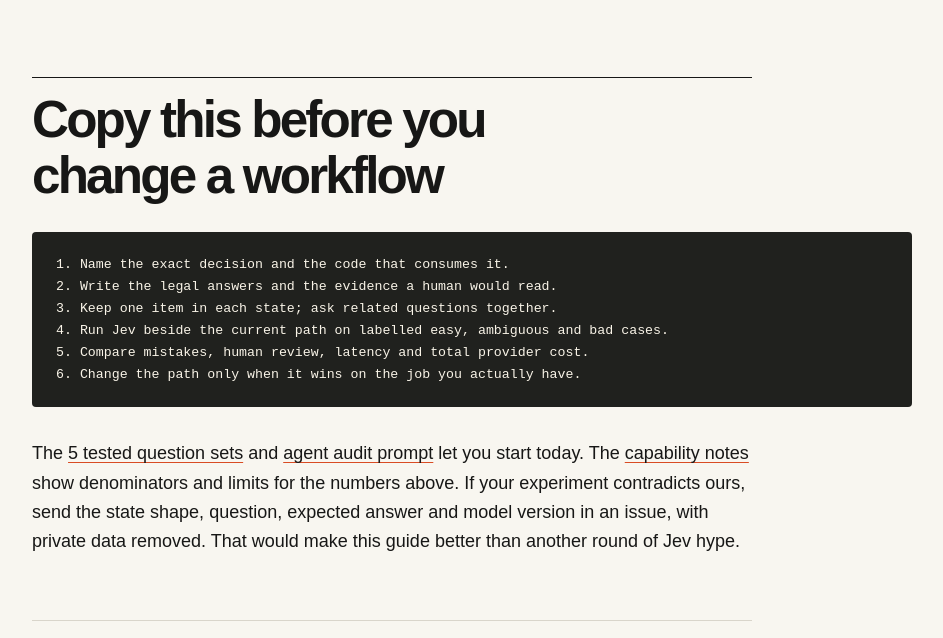
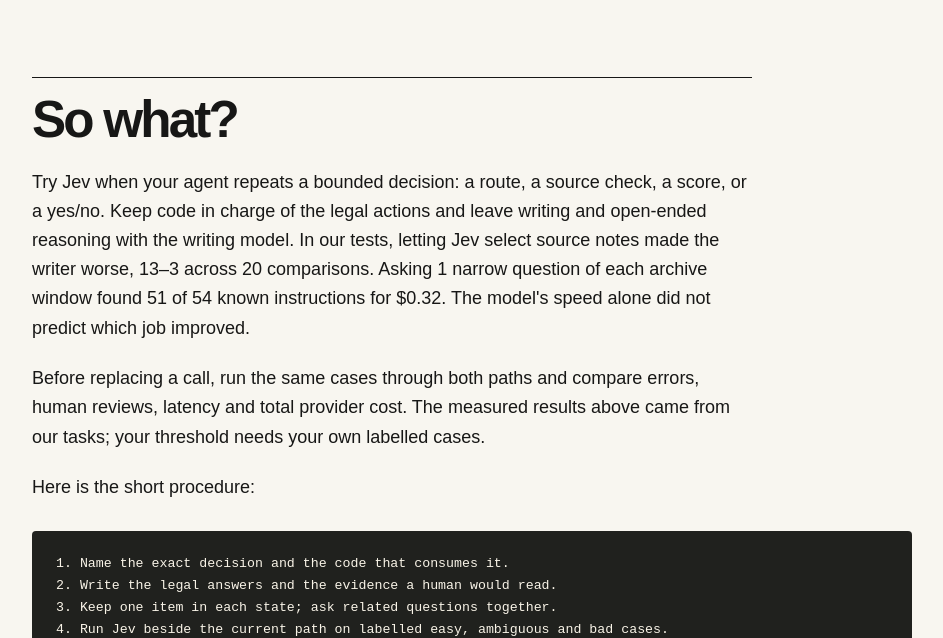
Before and after one commit to marcodicesare-dev/jev-skill, a plain HTML site: page docs/index.html in a window 1280 px wide. Shown: the part 6799-7437 px from the top of the page, without its empty margins (0-943 px from the left). Drawn offline with Linux system fonts and the light colour scheme; a web font is replaced by a local one.

Commit message:
Give the Jev guide a useful final takeaway

```diff
--- a/docs/index.html
+++ b/docs/index.html
@@ -92,7 +92,10 @@
 <li><strong>Pages assembled from approved pieces for a specific need.</strong> We tested one version on 40 hotel searches. A blind model judge preferred 38 assembled pages to a generic hotel homepage, but about 1/3 mixed pieces poorly, the comparison was weak, and no real visitor outcome was measured. The product question remains open.</li>
 </ul>
 <p>These are building hypotheses, not 4 shipped products. The speed of a brick does not prove the house is useful. Start with the customer job, the current alternative, and a test that can actually tell you the idea was wrong.</p>
-<h2 id="copy-this-before-you-change-a-workflow">Copy this before you change a workflow</h2>
+<h2 id="so-what">So what?</h2>
+<p>Try Jev when your agent repeats a bounded decision: a route, a source check, a score, or a yes/no. Keep code in charge of the legal actions and leave writing and open-ended reasoning with the writing model. In our tests, letting Jev select source notes made the writer worse, 13–3 across 20 comparisons. Asking 1 narrow question of each archive window found 51 of 54 known instructions for $0.32. The model's speed alone did not predict which job improved.</p>
+<p>Before replacing a call, run the same cases through both paths and compare errors, human reviews, latency and total provider cost. The measured results above came from our tasks; your threshold needs your own labelled cases.</p>
+<p>Here is the short procedure:</p>
 <pre class="text"><code>1. Name the exact decision and the code that consumes it.
 2. Write the legal answers and the evidence a human would read.
 3. Keep one item in each state; ask related questions together.
```
Also changed, not shown: 1 other file.
